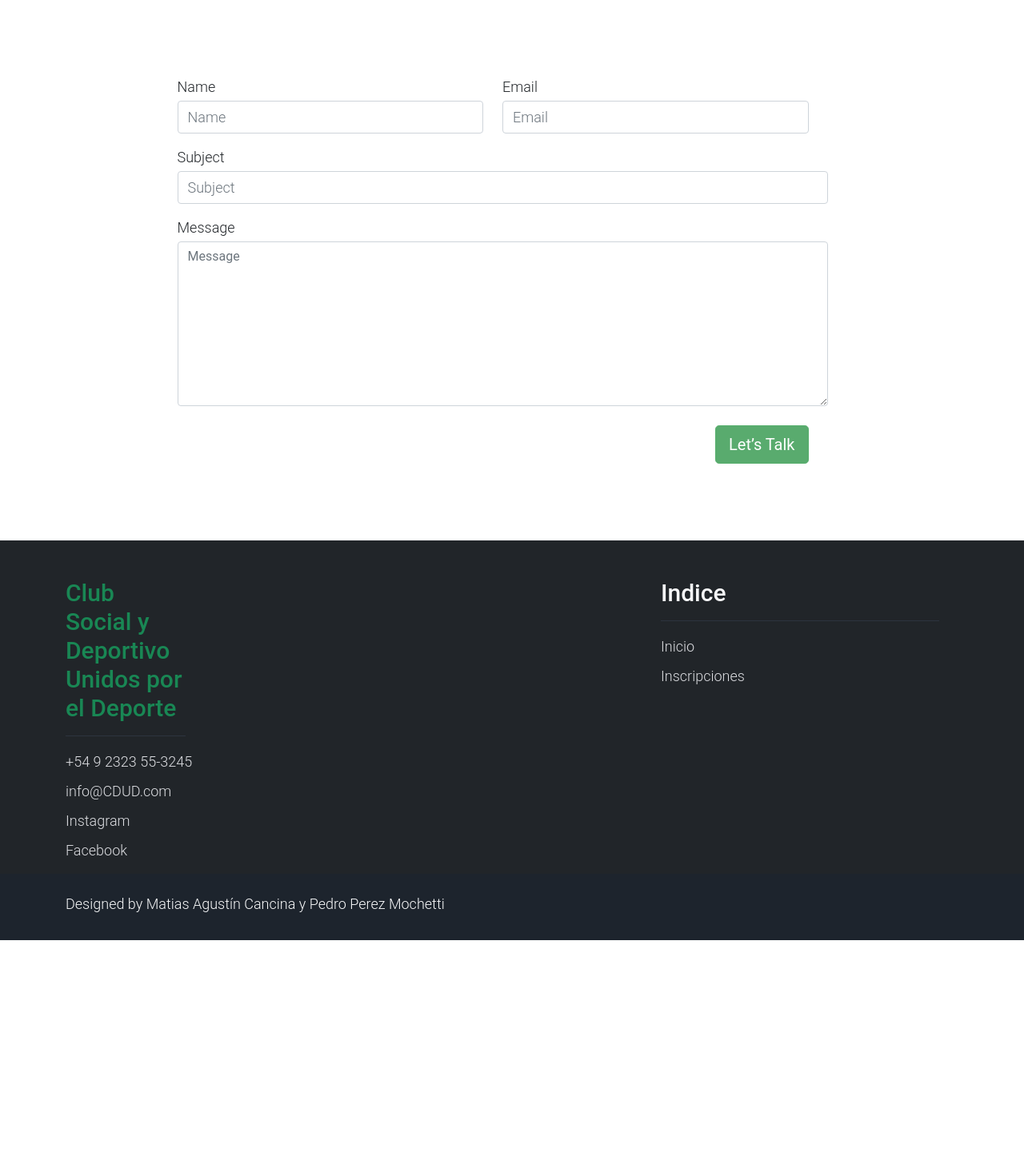
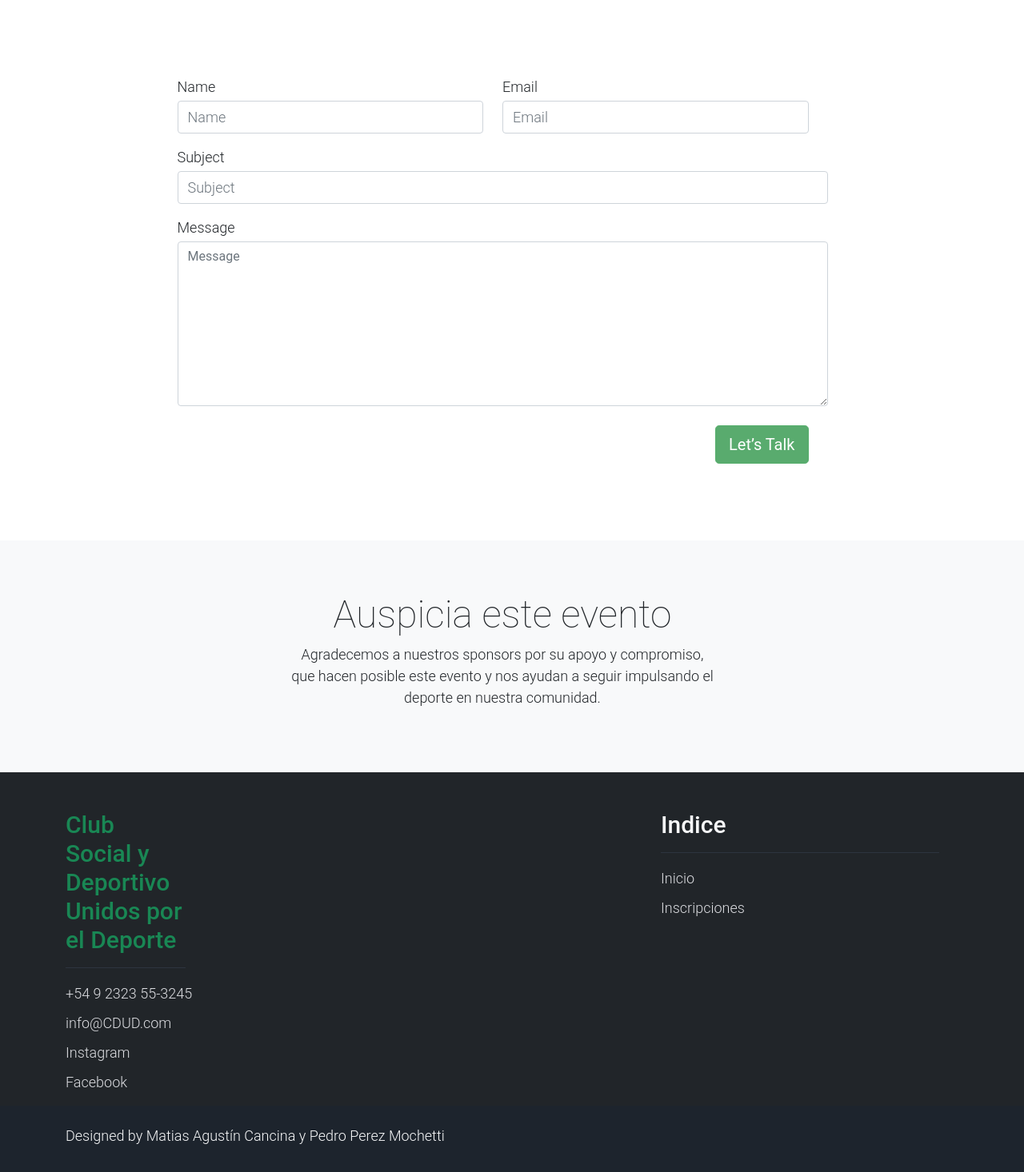
Before and after one commit to Tastor2k2/Tp2-IDS, a Flask app: page /registration in a window 1280 px wide. Shown: the part 457-1923 px from the top of the page at 80% size. Before the commit the page ends 1633 px from the top, so only its background shows below. Run offline with Flask 3, Linux system fonts and the light colour scheme; some libraries are stand-ins or nearby versions.

Commit message:
Añadido a base.html la sección de sponsors.

```diff
--- a/EjPractico2/app.py
+++ b/EjPractico2/app.py
@@ -25,8 +25,15 @@ info_evento={
 }
 @app.route("/")
 def index():
-
-    return render_template('index.html', info_evento=info_evento)
+    sponsors = [
+        {"img": "images/sponsor-adidas.png", "name": info_evento[1][2]['ausp1']},
+        {"img": "images/sponsor-assos.png", "name": info_evento[1][2]['ausp2']},
+        {"img": "images/sponsor-gatorade.png", "name": info_evento[1][2]['ausp3']},
+        {"img": "images/sponsor-giro.png", "name": info_evento[1][2]['ausp4']},
+        {"img": "images/sponsor-topper.png", "name": info_evento[1][2]['ausp5']},
+        {"img": "images/monster_logo.png", "name": info_evento[1][2]['ausp6']}
+    ]
+    return render_template('index.html', info_evento=info_evento, sponsors=sponsors)
 
 @app.route("/registration")
 def registration():
--- a/EjPractico2/templates/base.html
+++ b/EjPractico2/templates/base.html
@@ -77,6 +77,37 @@
     {% block content %}
 
     {% endblock %}
+
+    {% block sponsors %}
+    <!-- SECCION DE SPONSORS -->
+    <section class="bg-light">
+        <div class="container py-5">
+            <div class="row text-center py-3">
+                <div class="col-lg-6 m-auto">
+                    <h1 class="h1">Auspicia este evento</h1>
+                    <p>
+                        Agradecemos a nuestros sponsors por su apoyo y compromiso, que hacen posible este evento y nos ayudan a seguir impulsando el deporte en nuestra comunidad.
+                    </p>
+                </div>
+            </div>
+            <div class="row">
+                {% for sponsor in sponsors %}
+                <div class="col-12 col-md-4 mb-4">
+                    <div class="card h-100">
+                        <img class="card-img-top" src="{{ url_for('static', filename=sponsor.img, external=True) }}" alt="...">
+                        <div class="card-body">
+                            <ul class="list-unstyled d-flex justify-content-between"></ul>
+                            <p class="h2 text-decoration-none text-dark">{{ sponsor.name }}</p>
+                        </div>
+                    </div>
+                </div>
+                {% endfor %}
+            </div>
+        </div>
+    </section>
+    <!-- FIN SECCION DE SPONSORS -->
+    {% endblock %}
+
     <!-- FOOTER -->
     <footer class="bg-dark" id="tempaltemo_footer">
         <div class="container">
```
Also changed, not shown: EjPractico2/templates/index.html (+0 -92 lines).
